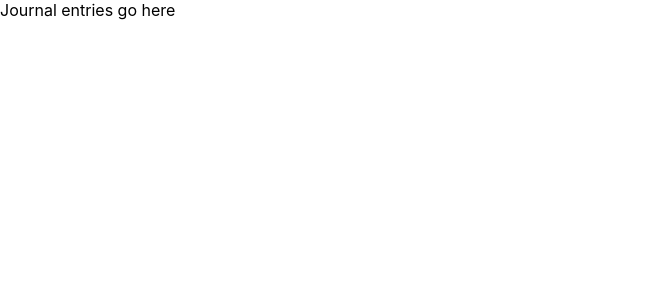
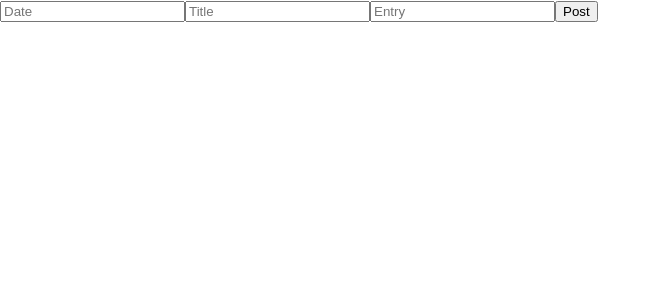
Before and after one commit to Jaimes77/RedBadgeClient, a React (Create React App) app: page /journal in a window 1280 px wide. Shown: the top 300 px of the page, without its empty margins (0-661 px from the left). Built offline with nearby package versions, Linux system fonts and the light colour scheme.

Commit message:
completed create for all components

```diff
--- a/src/App.js
+++ b/src/App.js
@@ -1,25 +1,71 @@
 import React, { Component } from "react";
-import { BrowserRouter, Switch, Route } from "react-router-dom";
-import Register from "./components/auth/Register";
-import Login from "./components/auth/Login";
+// import React, { useState, useEffect } from "react";
+import { BrowserRouter as Router, Switch, Route } from "react-router-dom";
+import Auth from "./components/auth/Auth";
 import Journal from "./pages/Journal";
 import Calendar from "./pages/Calendar";
 import Meds from "./pages/Meds";
 
 export default class App extends Component {
+  constructor(props) {
+    super(props);
+
+    this.state = {
+      sessionToken: "",
+    };
+  }
+
+  updateToken = (newToken) => {
+    localStorage.setItem("token", newToken);
+    this.setState({ sessionToken: newToken });
+  };
+
   render() {
     return (
       <div className="app">
-        <BrowserRouter>
+        <Router>
           <Switch>
-            <Route exact path={"/"} component={Register} />
-            <Route exact path={"/login"} component={Login} />
-            <Route exact path={"/journal"} component={Journal} />
+            <Route exact path="/">
+              <Auth updateToken={this.updateToken} />
+            </Route>
+            <Route exact path={"/journal"}>
+              <Journal updateToken={this.sessionToken} />
+            </Route>
             <Route exact path={"/meds"} component={Meds} />
             <Route exact path={"/calendar"} component={Calendar} />
           </Switch>
-        </BrowserRouter>
+        </Router>
       </div>
     );
   }
 }
+
+// function App() {
+//   const [sessionToken, setSessionToken] = useState("");
+
+//   useEffect(() => {
+//     if (localStorage.getItem("token")) {
+//       setSessionToken(localStorage.getItem("token"));
+//     }
+//   }, []);
+
+//   return (
+//     <div>
+//       <Router>
+//         <Switch>
+//           <Route exact path="/">
+//             <Auth token={updateToken} />
+//           </Route>
+
+//           <Route exact path={"/journal"}>
+//             <Journal token={sessionToken} />
+//           </Route>
+//           <Route exact path={"/meds"} component={Meds} />
+//           <Route exact path={"/calendar"} component={Calendar} />
+//         </Switch>
+//       </Router>
+//     </div>
+//   );
+// }
+
+// export default App;
--- /dev/null
+++ b/src/components/auth/Auth.js
@@ -0,0 +1,14 @@
+import React, { Component } from "react";
+import Register from "./Register";
+import Login from "./Login";
+
+export default class Auth extends Component {
+  render() {
+    return (
+      <div>
+        <Register updateToken={this.props.updateToken} />
+        <Login updateToken={this.props.updateToken} />
+      </div>
+    );
+  }
+}
--- a/src/components/auth/Login.js
+++ b/src/components/auth/Login.js
@@ -1,6 +1,8 @@
 import React, { Component } from "react";
+// import { withRouter } from "react-router-dom";
+// import { browserHistory } from "react-router";
 
-export default class Login extends Component {
+class Login extends Component {
   constructor(props) {
     super(props);
 
@@ -12,6 +14,13 @@ export default class Login extends Component {
     this.handleSubmit = this.handleSubmit.bind(this);
     this.handleChange = this.handleChange.bind(this);
   }
+
+  // handleClick = () => browserHistory.push("/journal");
+
+  // handleClick = (event) => {
+  //   event.preventDefault();
+  //   this.props.history.push("/journal");
+  // };
 
   handleChange(event) {
     this.setState({
@@ -37,10 +46,7 @@ export default class Login extends Component {
       .then((response) => {
         response.json().then((response) => {
           console.log("response", response);
-          localStorage.setItem(
-            "login",
-            JSON.stringify({ token: response.token })
-          );
+          this.props.updateToken(response.sessionToken);
         });
       })
       .catch((error) => {
@@ -68,10 +74,13 @@ export default class Login extends Component {
             onChange={this.handleChange}
             required
           />
-
           <button type="submit">Login</button>
         </form>
       </div>
     );
   }
 }
+
+// export default withRouter(Login);
+// export default browserHistory(Login);
+export default Login;
--- a/src/components/auth/Register.js
+++ b/src/components/auth/Register.js
@@ -1,6 +1,7 @@
 import React, { Component } from "react";
+import { withRouter } from "react-router-dom";
 
-export default class Register extends Component {
+class Register extends Component {
   constructor(props) {
     super(props);
 
@@ -14,7 +15,12 @@ export default class Register extends Component {
 
     this.handleSubmit = this.handleSubmit.bind(this);
     this.handleChange = this.handleChange.bind(this);
+    // this.handleClick = this.handleClick.bind(this);
   }
+
+  handleClick = () => {
+    this.props.history.push("/journal");
+  };
 
   handleChange(event) {
     this.setState({
@@ -43,10 +49,8 @@ export default class Register extends Component {
       .then((response) => {
         response.json().then((response) => {
           console.log("response", response);
-          localStorage.setItem(
-            "create",
-            JSON.stringify({ token: response.token })
-          );
+          this.props.updateToken(response.sessionToken);
+          this.handleClick();
         });
       })
       .catch((error) => {
@@ -108,3 +112,5 @@ export default class Register extends Component {
     );
   }
 }
+
+export default withRouter(Register);
--- a/src/pages/Calendar.js
+++ b/src/pages/Calendar.js
@@ -1,7 +1,88 @@
 import React, { Component } from "react";
 
 export default class Calendar extends Component {
+  constructor(props) {
+    super(props);
+
+    this.state = {
+      event: "",
+      date: "",
+      time: "",
+    };
+
+    this.handleSubmit = this.handleSubmit.bind(this);
+    this.handleChange = this.handleChange.bind(this);
+  }
+
+  handleChange(event) {
+    this.setState({
+      [event.target.name]: event.target.value,
+    });
+  }
+
+  handleSubmit(event) {
+    event.preventDefault();
+    const token = localStorage.getItem("token");
+
+    fetch(`http://localhost:3000/calendar/create`, {
+      method: "POST",
+      body: JSON.stringify({
+        calendar: {
+          event: this.state.event,
+          date: this.state.date,
+          time: this.state.time,
+        },
+      }),
+
+      headers: new Headers({
+        "Content-Type": "application/json",
+        Authorization: token,
+      }),
+    })
+      .then((response) => {
+        response.json().then((response) => {
+          console.log("response", response);
+        });
+      })
+
+      .catch((error) => {
+        console.log("Entry Error", error);
+      });
+  }
   render() {
-    return <div>This is the Calendar</div>;
+    return (
+      <div>
+        <form onSubmit={this.handleSubmit}>
+          <input
+            type="text"
+            name="event"
+            placeholder="Event"
+            value={this.state.event}
+            onChange={this.handleChange}
+            required
+          />
+
+          <input
+            type="text"
+            name="date"
+            placeholder="Date"
+            value={this.state.date}
+            onChange={this.handleChange}
+            required
+          />
+
+          <input
+            type="text"
+            name="time"
+            placeholder="Time"
+            value={this.state.time}
+            onChange={this.handleChange}
+            required
+          />
+
+          <button type="submit">Post</button>
+        </form>
+      </div>
+    );
   }
 }
--- a/src/pages/Journal.js
+++ b/src/pages/Journal.js
@@ -1,7 +1,85 @@
 import React, { Component } from "react";
 
 export default class Journal extends Component {
+  constructor(props) {
+    super(props);
+    this.state = {
+      date: "",
+      title: "",
+      entry: "",
+    };
+
+    this.handleSubmit = this.handleSubmit.bind(this);
+    this.handleChange = this.handleChange.bind(this);
+  }
+
+  handleChange(event) {
+    this.setState({
+      [event.target.name]: event.target.value,
+    });
+  }
+
+  handleSubmit(event) {
+    event.preventDefault();
+    const token = localStorage.getItem("token");
+
+    fetch(`http://localhost:3000/journal/create`, {
+      method: "POST",
+      body: JSON.stringify({
+        journal: {
+          date: this.state.date,
+          title: this.state.title,
+          entry: this.state.entry,
+        },
+      }),
+      headers: new Headers({
+        "Content-Type": "application/json",
+        Authorization: token,
+      }),
+    })
+      .then((response) => {
+        response.json().then((response) => {
+          console.log("response", response);
+        });
+      })
+      .catch((error) => {
+        console.log("Entry Error", error);
+      });
+  }
+
   render() {
-    return <div>Journal entries go here</div>;
+    return (
+      <div>
+        <form onSubmit={this.handleSubmit}>
+          <input
+            type="text"
+            name="date"
+            placeholder="Date"
+            value={this.state.date}
+            onChange={this.handleChange}
+            required
+          />
+
+          <input
+            type="text"
+            name="title"
+            placeholder="Title"
+            value={this.state.title}
+            onChange={this.handleChange}
+            required
+          />
+          <input
+            type="text"
+            name="entry"
+            placeholder="Entry"
+            value={this.state.entry}
+            onChange={this.handleChange}
+            required
+          />
+
+          <button type="submit">Post</button>
+        </form>
+      </div>
+    );
   }
 }
--- a/src/pages/Meds.js
+++ b/src/pages/Meds.js
@@ -1,7 +1,84 @@
 import React, { Component } from "react";
 
 export default class Meds extends Component {
+  constructor(props) {
+    super(props);
+    this.state = {
+      medname: "",
+      dose: "",
+      frequency: "",
+    };
+    this.handleSubmit = this.handleSubmit.bind(this);
+    this.handleChange = this.handleChange.bind(this);
+  }
+
+  handleChange(event) {
+    this.setState({
+      [event.target.name]: event.target.value,
+    });
+  }
+
+  handleSubmit(event) {
+    event.preventDefault();
+    const token = localStorage.getItem("token");
+
+    fetch(`http://localhost:3000/meds/create`, {
+      method: "POST",
+      body: JSON.stringify({
+        meds: {
+          medname: this.state.medname,
+          dose: this.state.dose,
+          frequency: this.state.frequency,
+        },
+      }),
+
+      headers: new Headers({
+        "Content-Type": "application/json",
+        Authorization: token,
+      }),
+    })
+      .then((response) => {
+        response.json().then((response) => {
+          console.log("response", response);
+        });
+      })
+      .catch((error) => {
+        console.log("Entry Error", error);
+      });
+  }
   render() {
-    return <div>Meds go here</div>;
+    return (
+      <div>
+        <form onSubmit={this.handleSubmit}>
+          <input
+            type="text"
+            name="medname"
+            placeholder="Name of Medicine"
+            value={this.state.medname}
+            onChange={this.handleChange}
+            required
+          />
+
+          <input
+            type="text"
+            name="dose"
+            placeholder="Dose"
+            value={this.state.dose}
+            onChange={this.handleChange}
+            required
+          />
+
+          <input
+            type="text"
+            name="frequency"
+            placeholder="Frequency"
+            value={this.state.frequency}
+            onChange={this.handleChange}
+            required
+          />
+          <button type="submit">Post</button>
+        </form>
+      </div>
+    );
   }
 }
```
